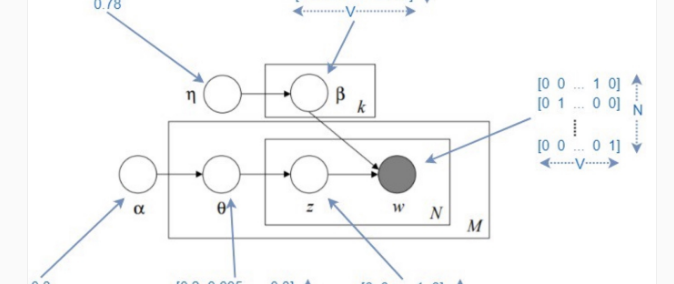
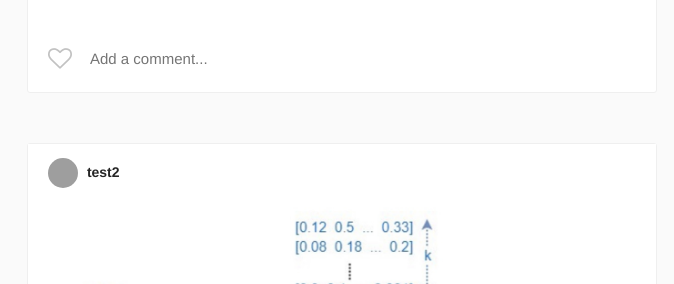
Before and after one commit to Olililili/InstaOL, a Django app: page / in a window 1280 px wide. Shown: the part 6216-6500 px from the top of the page, without its empty margins (298-972 px from the left). Run offline with Django 3.2, Linux system fonts and the light colour scheme; a user stored in the database is signed in; data comes from the database, SQL or seed files in the repository; both versions use the stored data as it was after the commit; some libraries are stand-ins or nearby versions; grey boxes are pictures that could not be loaded.

Commit message:
Implement comment

```diff
--- a/Insta/models.py
+++ b/Insta/models.py
@@ -45,7 +45,6 @@ class UserConnection(models.Model):
     def __str__(self):
         return self.creator.username + ' follows ' + self.following.username
 
-
 class Post(models.Model):
     author = models.ForeignKey(
         InstaUser,
@@ -60,13 +59,46 @@ class Post(models.Model):
         blank=True,
         null=True
     )
-    date_created = models.DateTimeField(auto_now_add=True, null=True)
+
+    date_created = models.DateTimeField(
+        auto_now_add=True,
+        editable=False,
+        null=True,
+    )
+
+    def __str__(self):
+        return self.title
 
     def get_absolute_url(self):
         return reverse("post_detail", args=[str(self.id)])
 
     def get_like_count(self):
         return self.likes.count()
+
+    def get_comment_count(self):
+        return self.comments.count()
+
+class Comment(models.Model):
+    post = models.ForeignKey(
+        Post,
+        on_delete=models.CASCADE,
+        related_name='comments'
+    )
+    user = models.ForeignKey(
+        InstaUser,
+        on_delete=models.CASCADE,
+        related_name = 'comments'
+    )
+
+    comment = models.CharField(max_length=100)
+    date_created = models.DateTimeField(
+        auto_now_add=True,
+        editable=False,
+        null=True,
+    )
+
+    def __str__(self):
+        return self.comment
 
 class Like(models.Model):
     post = models.ForeignKey(
--- a/Insta/urls.py
+++ b/Insta/urls.py
@@ -17,7 +17,7 @@ from django.contrib import admin
 from django.urls import include, path
 
 from Insta.views import (HelloWorld, PostsView, PostDetailView, PostCreateView,
-PostUpdateView, PostDeleteView, addLike, UserDetailView, EditProfile)
+PostUpdateView, PostDeleteView, addLike, addComment, UserDetailView, EditProfile)
 
 urlpatterns = [
     path('helloworld', HelloWorld.as_view(), name='helloworld'),
@@ -27,6 +27,7 @@ urlpatterns = [
     path('post/update/<int:pk>/', PostUpdateView.as_view(), name='post_update'),
     path('post/detele/<int:pk>', PostDeleteView.as_view(), name='post_delete'),
     path('like', addLike, name='addLike'),
+    path('comment', addComment, name='addComment'),
     path('user/<int:pk>/', UserDetailView.as_view(), name='user_detail'),
     path('edit_profile/<int:pk>/', EditProfile.as_view(), name='edit_profile'),
 ]
--- a/Insta/views.py
+++ b/Insta/views.py
@@ -3,7 +3,7 @@ from django.views.generic import TemplateView, ListView, DetailView
 from django.views.generic.edit import CreateView, UpdateView, DeleteView
 from django.urls import reverse, reverse_lazy
 
-from Insta.models import Post, Like, InstaUser, UserConnection
+from Insta.models import Post, Like, InstaUser, UserConnection, Comment
 
 from django.contrib.auth.mixins import LoginRequiredMixin
 
@@ -40,7 +40,7 @@ class PostUpdateView(UpdateView):
     template_name = 'post_update.html'
     fields = ['title']
 
-# use reverse will redirect while deleting. When use delete, use reverse_lazy. Reverse_lazy allows redirect while delete
+# use reverse will redirect while deleting. When delete, use reverse_lazy. Reverse_lazy allows redirect while delete
 class PostDeleteView(DeleteView):
     model = Post
     template_name = 'post_delete.html'
@@ -78,3 +78,33 @@ def addLike(request):
         'result': result,
         'post_pk': post_pk
     }
+
+
+@ajax_request
+def addComment(request):
+    comment_text = request.POST.get('comment_text')
+    post_pk = request.POST.get('post_pk')
+    post = Post.objects.get(pk=post_pk)
+    commenter_info = {}
+
+    try:
+        comment = Comment(comment=comment_text, user=request.user, post=post)
+        comment.save()
+
+        username = request.user.username
+
+        commenter_info = {
+            'username': username,
+            'comment_text': comment_text
+        }
+
+        result = 1
+    except Exception as e:
+        print(e)
+        result = 0
+
+    return {
+        'result': result,
+        'post_pk': post_pk,
+        'commenter_info': commenter_info
+    }
--- a/templates/index.html
+++ b/templates/index.html
@@ -30,12 +30,25 @@
                             {{ post.get_like_count }} like{% if post.get_like_count > 1 %}s{% endif %}
                         {% endif %}
                     </div>
-
+                    <ul class="comment-list">
+                        <a class="view-more"></a>
+                        {% for comment in post.comments.all %}
+                        <li class="comment-list__comment">
+                            <a href="{% url 'user_detail' comment.user.pk %}" class="user">
+                                {{ comment.user.username }}
+                            </a>
+                            <span class="comment">{{ comment.comment }}</span>
+                        </li>
+                        {% endfor %}
+                    </ul>
                     <section class="input-row">
                         <i class="fa {% has_user_liked_post post user %} submit-like" aria-hidden="true"></i>
+                        <div class="comment-input-wrapper">
+                            <input class="add-comment" type="text" placeholder="Add a comment...">
+                        </div>
                         <div class="hidden-data {{ post.pk }}" style="display: none;">
-                                <span class="post-pk">{{ post.pk }}</span>
-                            </div>
+                            <span class="post-pk">{{ post.pk }}</span>
+                        </div>
                     </section>
                 </div>
             </div>
```
Also changed, not shown: Insta/admin.py (+5 -2 lines), templates/post_detail.html (+17 -1 lines), Insta/migrations/0005_comment.py (added), Insta/migrations/0006_auto_20191117_2310.py (added), db.sqlite3, 3 other files.
